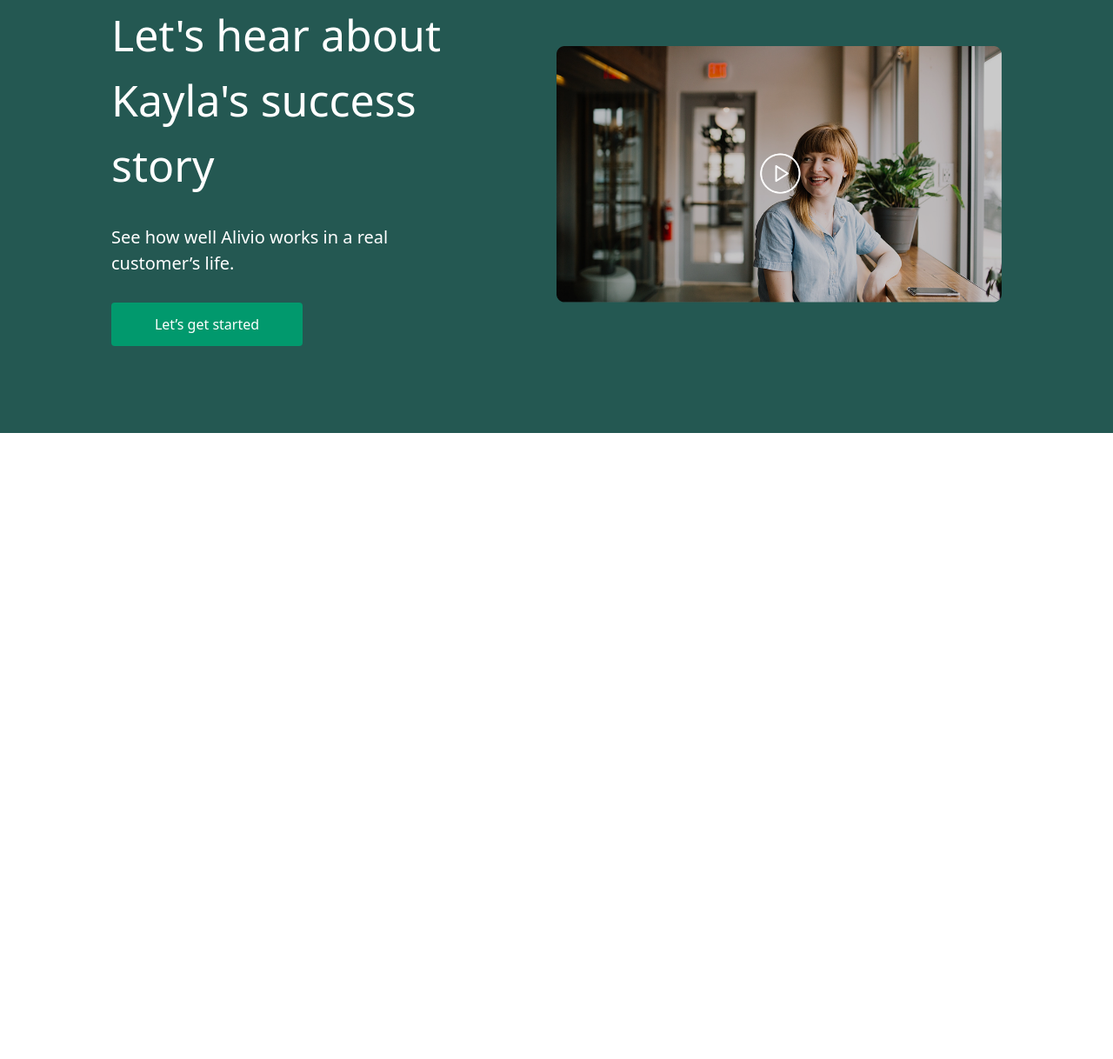
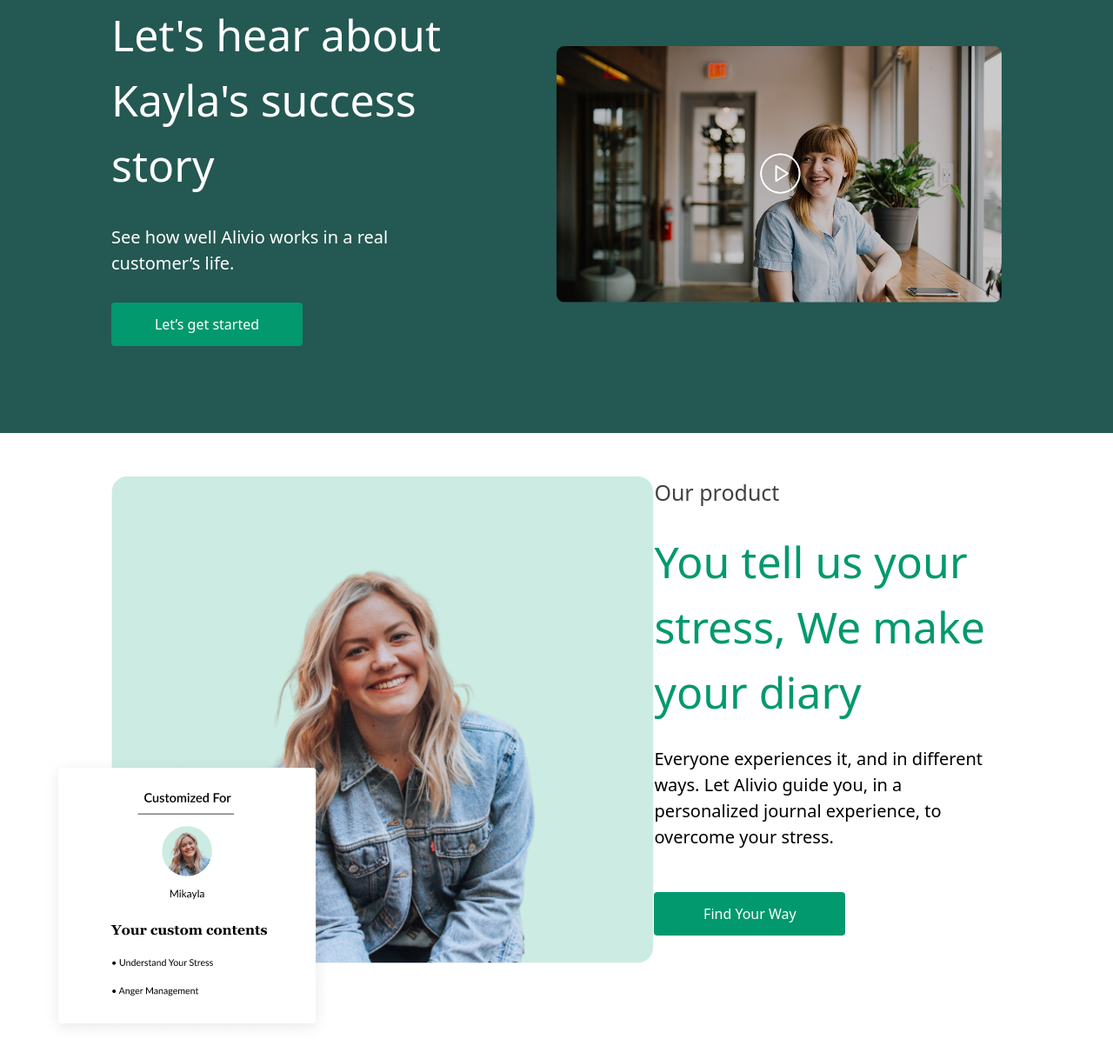
Before and after one commit to Wohidjon/hw-3-for-git-rtr, a website: page src/index.html in a window 1280 px wide. Shown: the part 2545-3763 px from the top of the page at 87% size. Before the commit the page ends 3043 px from the top, so only its background shows below. Drawn offline with nearby package versions, Linux system fonts and the light colour scheme; files that its build step writes are made by us from their sources.

Commit message:
section-2

```diff
--- a/src/index.html
+++ b/src/index.html
@@ -72,5 +72,21 @@
             <img class="w-[50%]" src="./Video.png" alt="">
         </section>
     </div>
+
+    <section class="w-[80%] m-auto py-[50px] flex justify-between">
+        <aside>
+            <img src="./Image (62).png" alt="">
+            <img class="relative bottom-[240px] right-[80px]" src="./Card (1).png" alt="">
+        </aside>
+        <aside class="w-[40%]">
+            <h1 class="text-[25px] text-[#424242]">Our product</h1><br>
+            <h1 class="text-[50px] text-[#01996D]">You tell us your stress,
+                We make your diary</h1><br>
+            <p class="text-[20px]">Everyone experiences it, and in different ways.
+                Let Alivio guide you, in a personalized journal experience, to overcome your stress.</p><br><br>
+                <button class="bg-[#01996D] text-white w-[220px] h-[50px] rounded">Find Your Way</button>
+        </aside>
+    </section>
+
 </body>
 </html>
```
Also changed, not shown: src/Card (1).png (added), src/Image (62).png (added).
